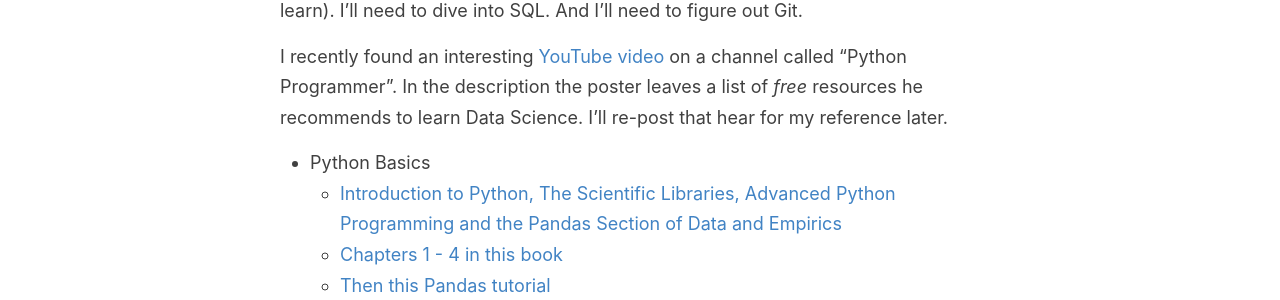
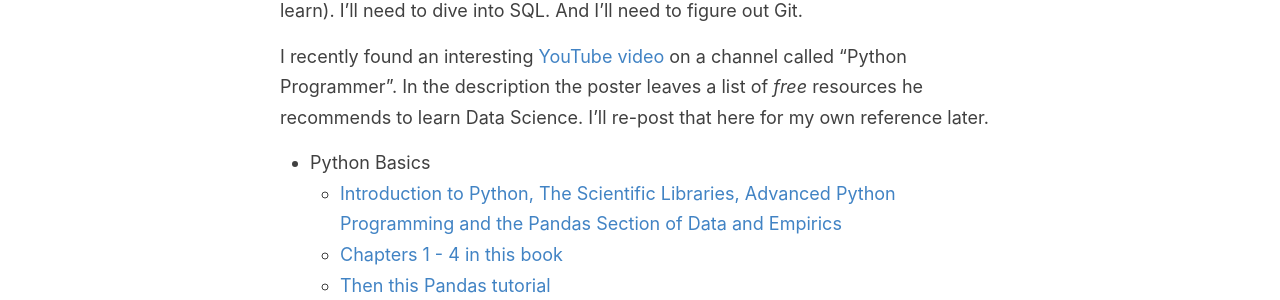
Before and after one commit to evancanady/evancanady.github.io, a Jekyll site: the page built from _posts/2020-12-2-We-Begin.md, in a window 1280 px wide and 900 px high, scrolled down 555 px. Shown: the part 184-484 px from the top of the window. Built offline with Jekyll 4.4.1, drawn with Linux system fonts in a browser that asks for light colours.

Commit message:
Update 2020-12-2-We-Begin.md

```diff
--- a/_posts/2020-12-2-We-Begin.md
+++ b/_posts/2020-12-2-We-Begin.md
@@ -13,7 +13,7 @@ With so many potential paths to my end-goal, it's a little overwhelming to know
 
 Since I already have *some* knowledge of Python and Pandas I'm going to go that route as opposed to R. There will absolutely be some math I'll need to learn (or re-learn). I'll need to dive into SQL. And I'll need to figure out Git.
 
-I recently found an interesting [YouTube video](https://www.youtube.com/watch?v=eTxyviU0Ddo) on a channel called "Python Programmer". In the description the poster leaves a list of *free* resources he recommends to learn Data Science. I'll re-post that hear for my reference later.
+I recently found an interesting [YouTube video](https://www.youtube.com/watch?v=eTxyviU0Ddo) on a channel called "Python Programmer". In the description the poster leaves a list of *free* resources he recommends to learn Data Science. I'll re-post that here for my own reference later.
 
 + Python Basics
   + [Introduction to Python, The Scientific Libraries, Advanced Python Programming and the Pandas Section of Data and Empirics](https://python.quantecon.org)
```
